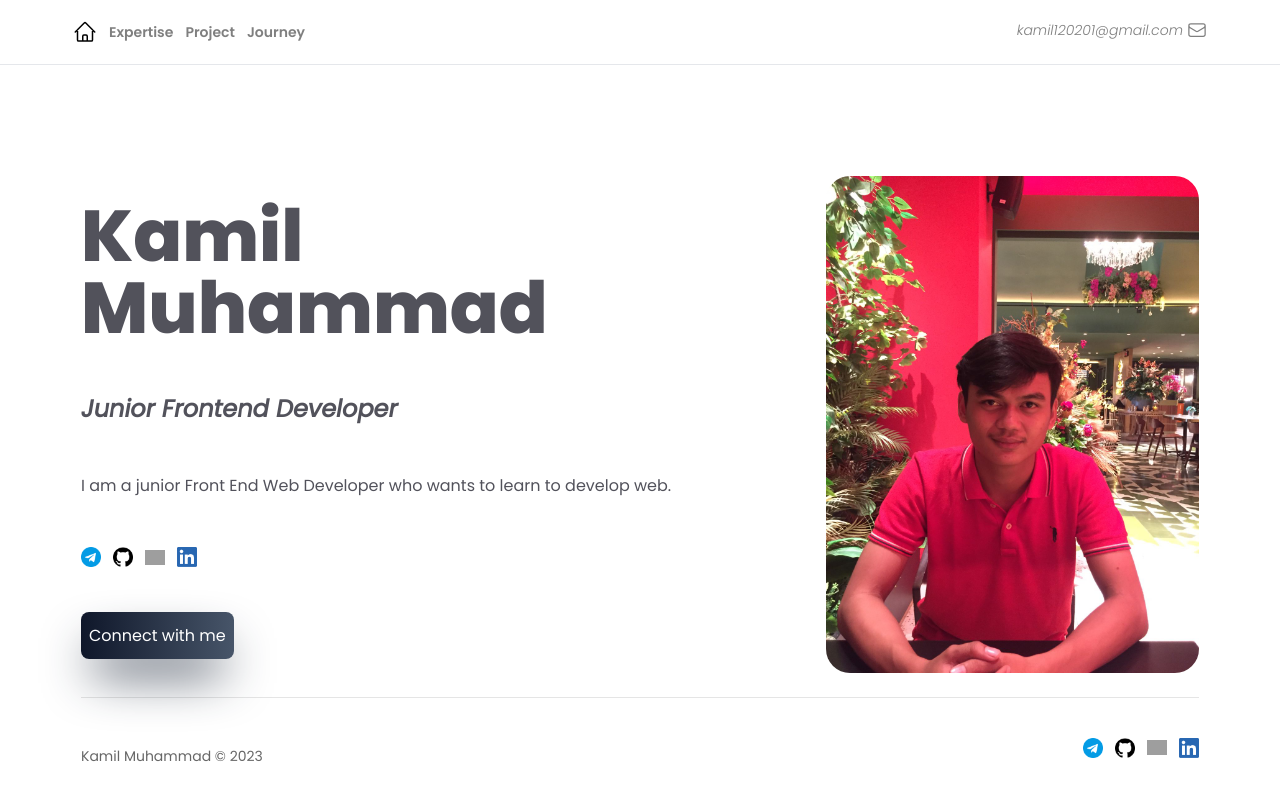
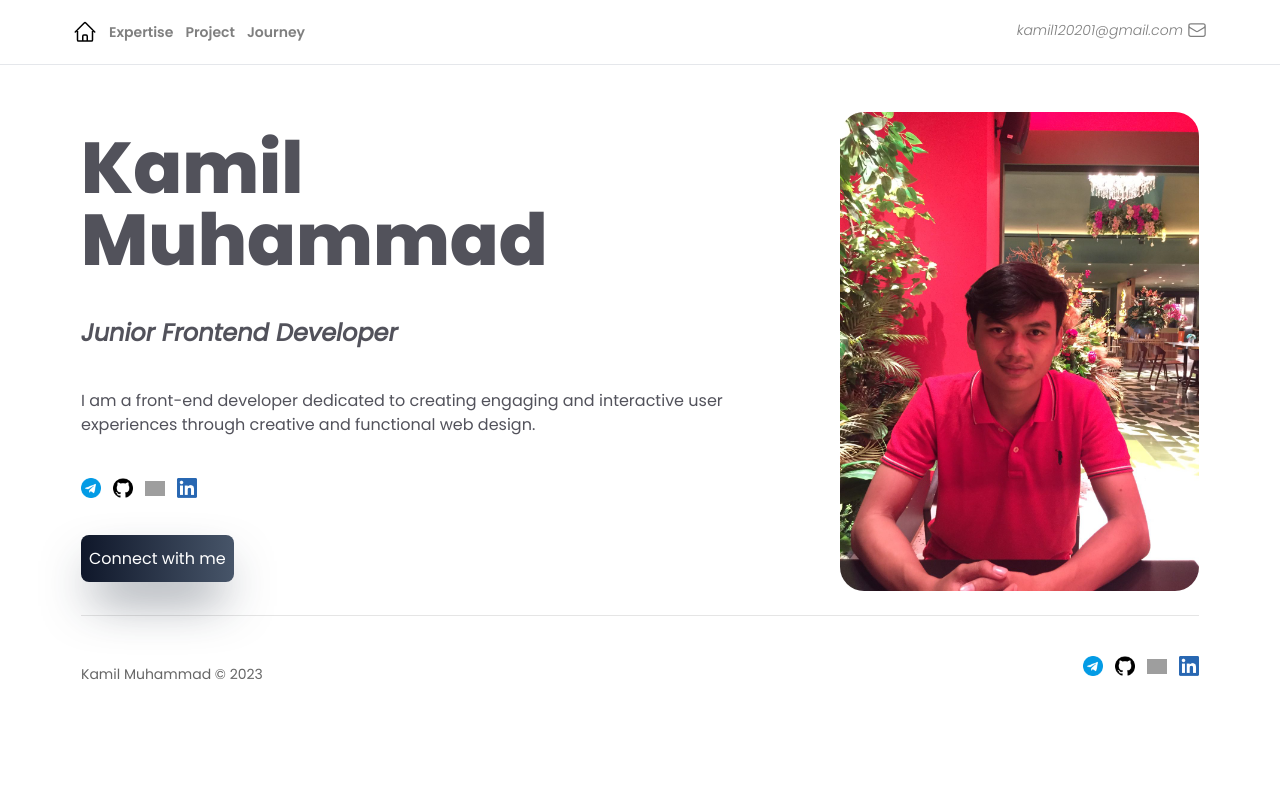
Before and after one commit to Kamilmuhammad/kamilmuhammad, a Next.js app: page / in a window 1280 px wide. Shown: the top 800 px of the page. Built offline with nearby package versions, Linux system fonts and the light colour scheme; grey boxes are pictures that could not be loaded.

Commit message:
add experience

```diff
--- a/components/container.js
+++ b/components/container.js
@@ -2,7 +2,7 @@ import React from "react";
 
 function Container({ children }) {
     return (
-        <div className="container mx-auto px-4 select-none pt-28 lg:pt-44">
+        <div className="container mx-auto px-4 select-none pt-28">
             {children}
         </div>
     );
--- a/pages/index.js
+++ b/pages/index.js
@@ -22,14 +22,14 @@ export default function Home() {
       </Head>
       <Layout>
         <section>
-          <header className="lg:grid-cols-3 lg:grid text-zinc-600">
-            <div className="lg:order-1 ">
+          <header className="lg:grid-cols-3 lg:grid text-zinc-600 gap-5 ">
+            <div className="lg:order-1">
               <Image
                 src={"/fotokamil.jpeg"}
                 width={200}
                 height={200}
                 alt={"header Img"}
-                className="w-8/12 lg:w-full rounded-3xl mx-auto lg:mb-0 mb-10"
+                className="rounded-xl lg:rounded-3xl mx-auto lg:mb-0 mb-10 aspect-[3/4] object-cover w-10/12 md:w-full"
               />
             </div>
             <div className="col-span-2 flex flex-col justify-around lg:gap-0 gap-5 text-center lg:text-left">
@@ -40,8 +40,7 @@ export default function Home() {
                 Junior Frontend Developer
               </h2>
               <p>
-                I am a junior Front End Web Developer who wants to learn to
-                develop web.
+                I am a front-end developer dedicated to creating engaging and interactive user experiences through creative and functional web design.
               </p>
               <div className="flex items-center gap-3 mb-2 justify-center lg:justify-start">
                 {socmed.map((item) => (
@@ -63,7 +62,7 @@ export default function Home() {
               <div>
                 <a
                   href="mailto:kamil120201@gmail.com"
-                  className="bg-gradient-to-l from-slate-600 to-slate-900 text-white py-3 px-2 rounded-lg shadow-2xl shadow-slate-800 hover:from-slate-900 hover:to-slate-800 duration-1000"
+                  className="bg-gradient-to-l from-slate-600 to-slate-900 text-white py-3 px-2 rounded-lg shadow-2xl shadow-slate-800/70 hover:from-slate-900 hover:to-slate-800 "
                 >
                   Connect with me
                 </a>
--- a/pages/journey/index.js
+++ b/pages/journey/index.js
@@ -4,6 +4,13 @@ import React from "react";
 
 function Journey() {
   const journey = [
+    {
+      date: "July 2023 - Present",
+      company: "Freelancer",
+      roles: ["Front End Developer", "Wordpress Developer"],
+      description:
+        "A freelance developer with expertise in front-end and WordPress, delivering stunning web solutions.",
+    },
     {
       date: "Jan 2023 - Apr 2023",
       company: "Syabany Labs",
@@ -20,7 +27,7 @@ function Journey() {
       </Head>
       <Layout>
         <section className="text-zinc-500">
-          <h1 className="text-2xl mb-20">
+          <h1 className="text-2xl mb-10">
             <span className="font-bold">Precious</span> Journey
           </h1>
           {journey.map(({ date, company, roles, description }, index) => (
--- a/pages/project/index.js
+++ b/pages/project/index.js
@@ -35,7 +35,7 @@ function Project() {
       </Head>
       <Layout>
         <section className="text-zinc-600 min-h-[50vh]">
-          <h1 className="text-2xl mb-20">
+          <h1 className="text-2xl mb-10">
             <span className="font-bold">My Personal</span> project.
           </h1>
           <div className="flex flex-wrap gap-8">
```
